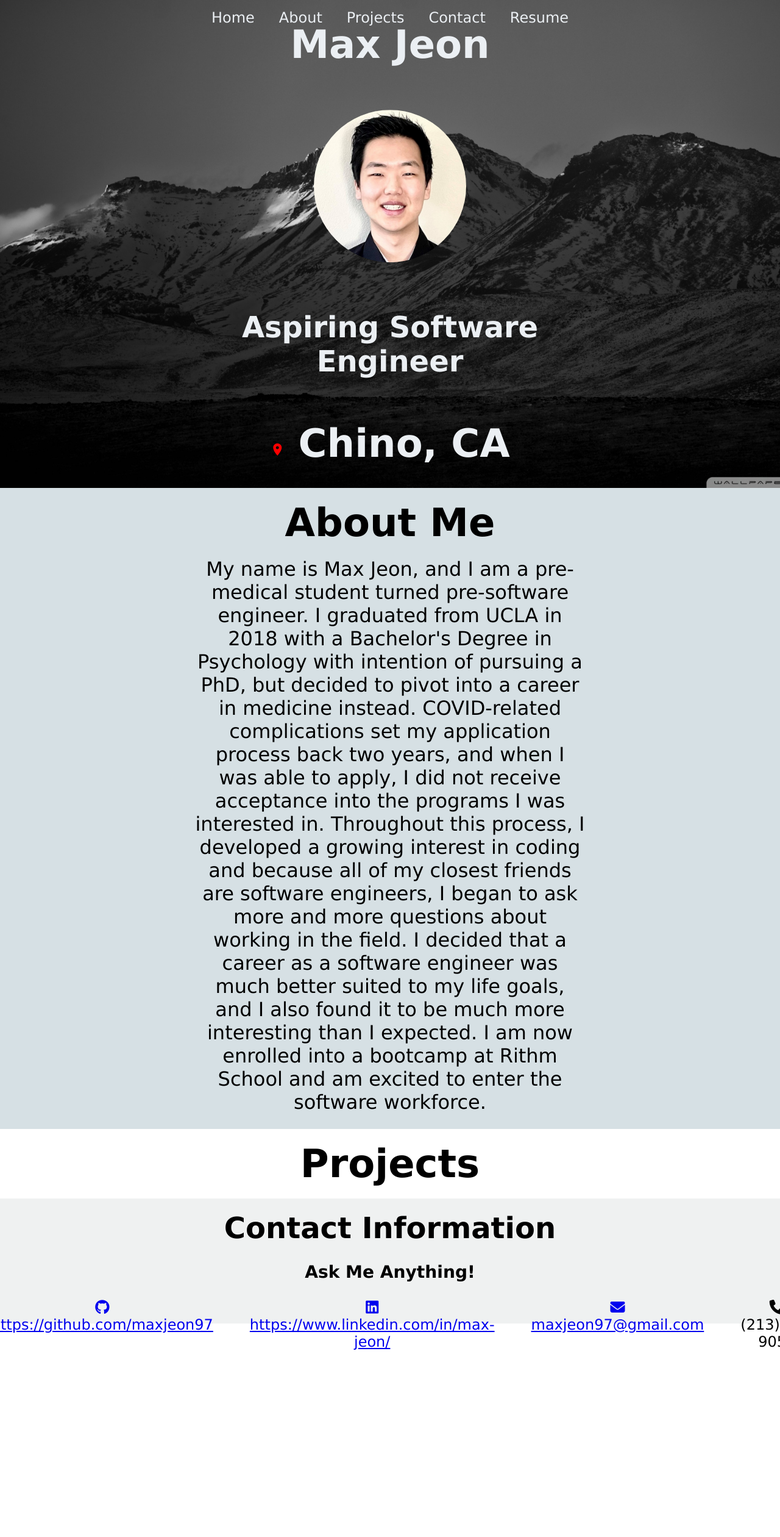
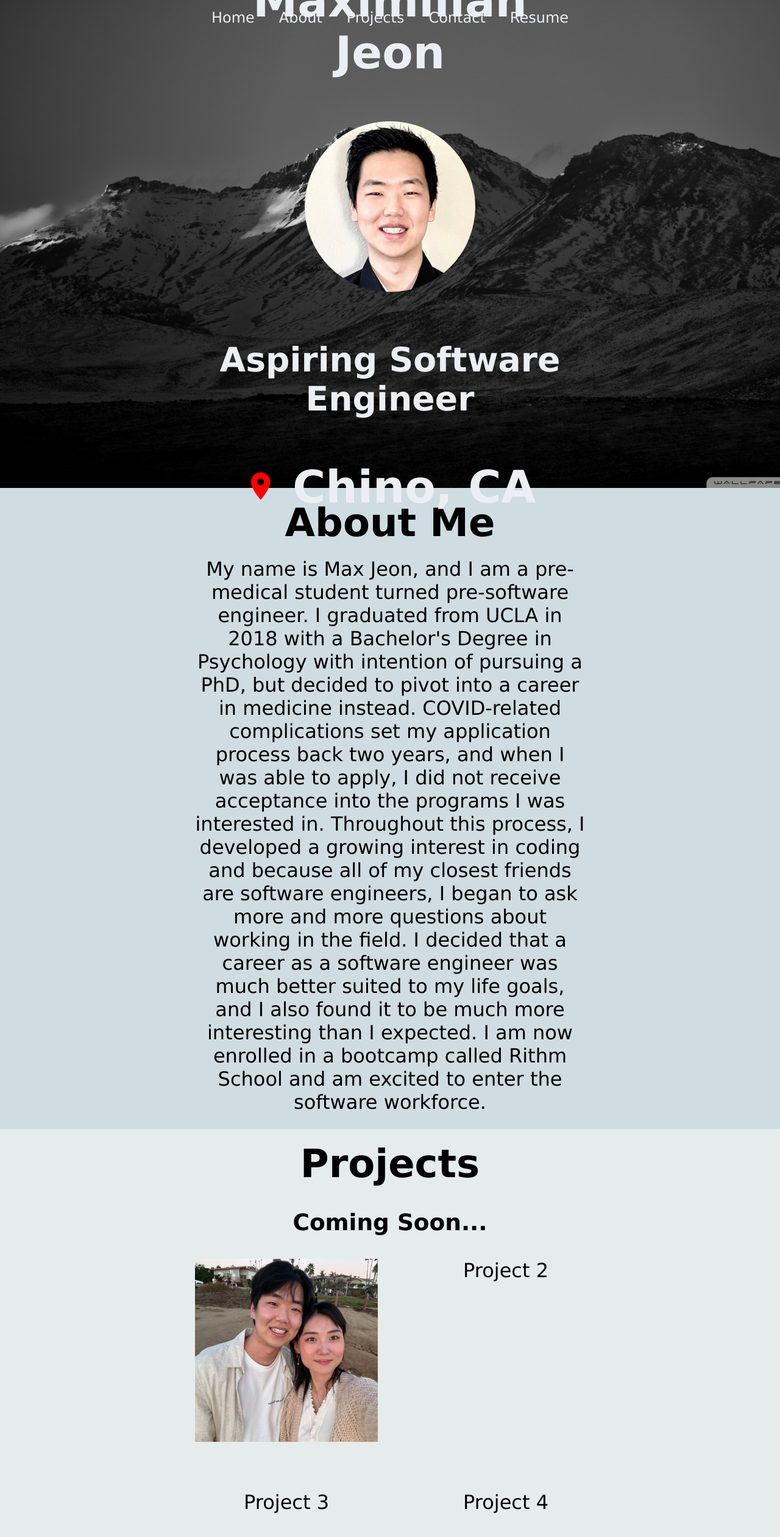
Before and after one commit to maxjeon97/personalSite, a plain HTML site: page index.html in a window 1280 px wide. Shown: the top 2520 px of the page at 61% size. Before the commit the page ends 2214 px from the top, so only its background shows below. Drawn offline with Linux system fonts and the light colour scheme.

Commit message:
finalized website

```diff
--- a/index.html
+++ b/index.html
@@ -16,15 +16,15 @@
         <li><a href="#about">About</a></li>
         <li><a href="#projects">Projects</a></li>
         <li><a href="#contact">Contact</a></li>
-        <li><a href="Resume_Max_Jeon.pdf">Resume</a></li>
+        <li><a href="Resume_Max_Jeon.pdf" target="_blank" rel="noopener">Resume</a></li>
       </ul>
     </nav>
     <div class="homepage" id="home" >
       <div class="intro">
-        <h1 style="margin-bottom: 70px;">Max Jeon</h1>
+        <h1 style="margin-bottom: 70px;">Maximilian Jeon</h1>
         <img src="PassportPhoto.JPEG" alt="Photo" class="photo">
         <h2 style="margin-top: 70px;">Aspiring Software Engineer</h2>
-        <h1 style="margin-top: 70px;"><i class="material-icons" style="color:red">place</i> Chino, CA</h1>
+        <h1 style="margin-top: 70px;"><i class="material-icons" style="color:red;font-size: 54px">place</i> Chino, CA</h1>
       </div>
     </div>
     <div class="about-me" id="about">
@@ -38,11 +38,18 @@
           receive acceptance into the programs I was interested in. Throughout this process, I developed a growing interest in coding and
           because all of my closest friends are software engineers, I began to ask more and more questions about working in the field.
           I decided that a career as a software engineer was much better suited to my life goals, and I also found it to be much more
-          interesting than I expected. I am now enrolled into a bootcamp at Rithm School and am excited to enter the software workforce.
+          interesting than I expected. I am now enrolled in a bootcamp called Rithm School and am excited to enter the software workforce.
       </div>
     </div>
     <div class="project-list" id="projects">
-      <h1 style="margin: 20px 0px;">Projects</h1>
+      <h1 style="margin-top: 20px; margin-bottom: 0;">Projects</h1>
+      <h3>Coming Soon...</h3>
+      <div class="grid-container">
+        <a href="https://github.com/" target="_blank" rel="noopener"><div id="item1"></div></a>
+        <div id="item2">Project 2</div>
+        <div id="item3">Project 3</div>
+        <div id="item4">Project 4</div>
+      </div>
     </div>
     <div class="contact-info" id="contact">
       <h1 style="margin-top: 0; margin-bottom: 2px;">Contact Information</h1>
--- a/style.css
+++ b/style.css
@@ -36,7 +36,7 @@ html, body {
 .nav ul li:hover {
   opacity: .5;
   cursor: pointer;
-  transition: background .3s;
+  transition: background .5s;
 }
 
 .nav ul li a {
@@ -58,14 +58,15 @@ html, body {
   color: rgb(235, 239, 243);
   top: 50%;
   left: 50%;
-  font-size: 2em;
+  font-size: 2.3em;
   transform: translate(-50%, -50%);
 }
 
+
 .photo {
   display: inline-block;
-  width: 250px;
-  height: 250px;
+  width: 280px;
+  height: 280px;
   border-radius: 50%;
   object-fit: cover;
 }
@@ -75,7 +76,7 @@ html, body {
   align-items: center;
   flex-direction: column;
   font-size: 2em;
-  background-color: rgb(214, 224, 228);
+  background-color: rgb(207, 221, 226);
 }
 
 .personalinfo {
@@ -93,11 +94,36 @@ li {
   align-items: center;
   flex-direction: column;
   font-size: 2em;
+  padding-bottom: 60px;
+  background-color: rgb(230, 236, 236);
+}
+
+.grid-container {
+  display: grid;
+  width: 50%;
+  grid-template-columns: repeat(auto-fill,minmax(250px, 1fr));
+  gap: 80px;
+}
+
+.grid-container div {
+  height: 300px;
+  width: 300px;
+  background-size: cover;
+  background-position: center;
+}
+
+.grid-container div:hover {
+  color: black;
+  opacity: 0.8;
+}
+
+#item1 {
+  background-image: url(gf.JPEG);
 }
 
 #contact {
   padding-top: 20px;
-  background-color: rgb(239, 241, 241);
+  background-color: rgb(236, 245, 245);
   font-size: 1.5em;
 }
 
```
Also changed, not shown: gf.JPEG (added).
